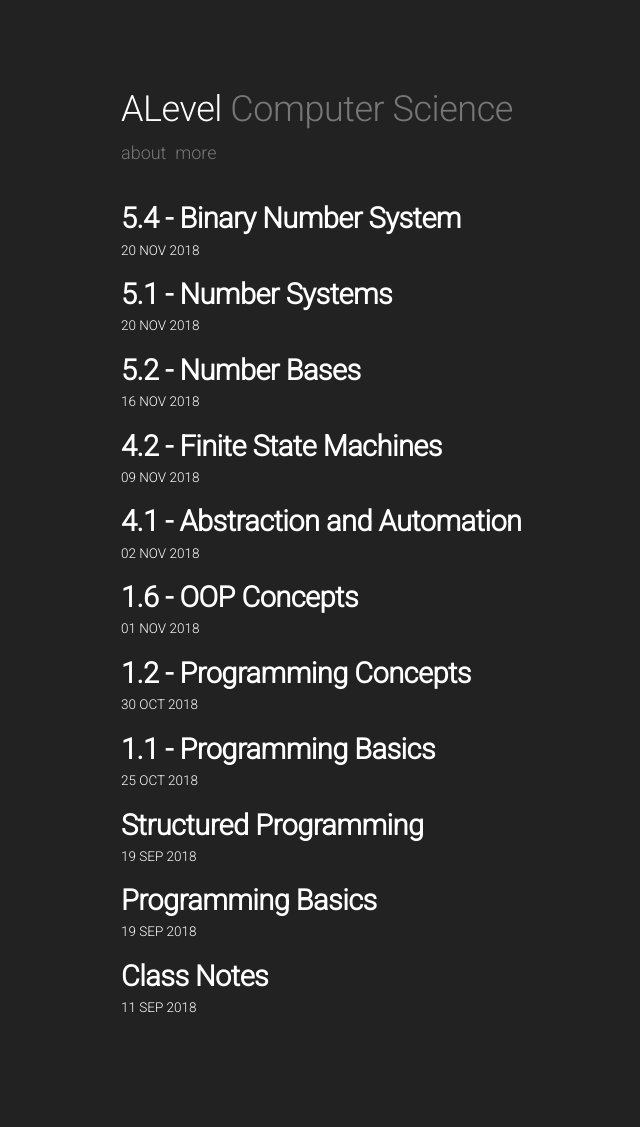
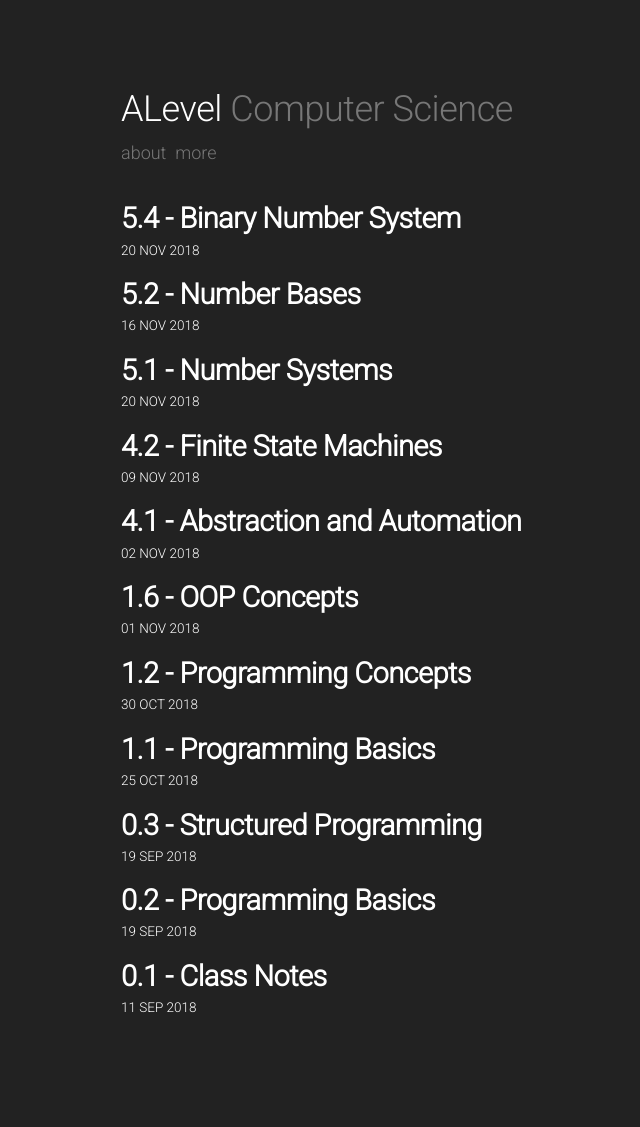
Before and after one commit to pixelchai/alevel, a Jekyll site: the page built from index.html, in a window 1280 px wide. Shown: the whole page, without its empty margins (87-727 px from the left). Built offline with Jekyll 4.4.1, drawn with Linux system fonts in a browser that asks for light colours; nearby versions of some CDN libraries.

Commit message:
posts now sorted properly

```diff
--- a/_posts/2018-09-11-class-notes.markdown
+++ b/_posts/2018-09-11-0-1.md
@@ -1,5 +1,5 @@
 ---
-title: Class Notes
+title: 0.1 - Class Notes
 layout: post
 ---
 
--- a/_posts/2018-09-19-programming-basics.md
+++ b/_posts/2018-09-19-0-2.md
@@ -1,5 +1,5 @@
 ---
-title: Programming Basics
+title: 0.2 - Programming Basics
 layout: post
 ---
 
--- a/_posts/2018-09-19-structured-programming.md
+++ b/_posts/2018-09-19-0-3.md
@@ -1,5 +1,5 @@
 ---
-title: Structured Programming
+title: 0.3 - Structured Programming
 layout: post
 ---
 
--- a/index.html
+++ b/index.html
@@ -15,7 +15,8 @@ layout: default
 {% if site.posts.size == 0 %}
   <h2>No post found</h2>
 {% else %}
-{% for post in site.posts %}
+{% assign sorted_posts = site.posts | sort: 'title' | reverse %}
+{% for post in sorted_posts %}
   <div class="list-item">
     <h2 class="list-post-title">
       <a href="{{ site.baseurl }}{{ post.url }}">{{ post.title }}</a>
```
Also changed, not shown: _posts/2018-11-20-5-4.md (+1 -11 lines).
